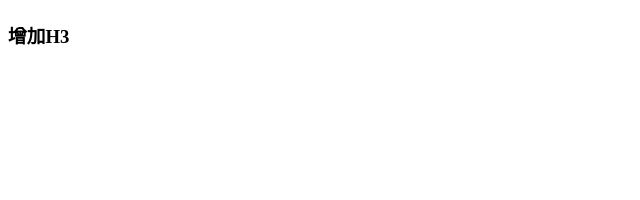
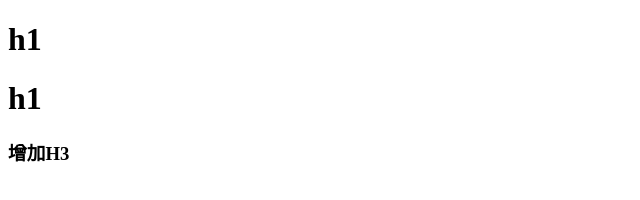
Before and after one commit to lavenus/PythonLearn, a plain HTML site: page index.html in a window 1280 px wide. Shown: the whole page, without its empty margins (0-640 px from the left). Drawn offline with Linux system fonts and the light colour scheme.

Commit message:
增加h1标签
增加h1标签

```diff
--- a/index.html
+++ b/index.html
@@ -11,7 +11,8 @@
 </head>
 <body>
   <h1></h1>
-  <h1></h1>
+  <h1>h1</h1>
+  <h1>h1</h1>
   <h3>增加H3</h3>
 </body>
 </html>
```
